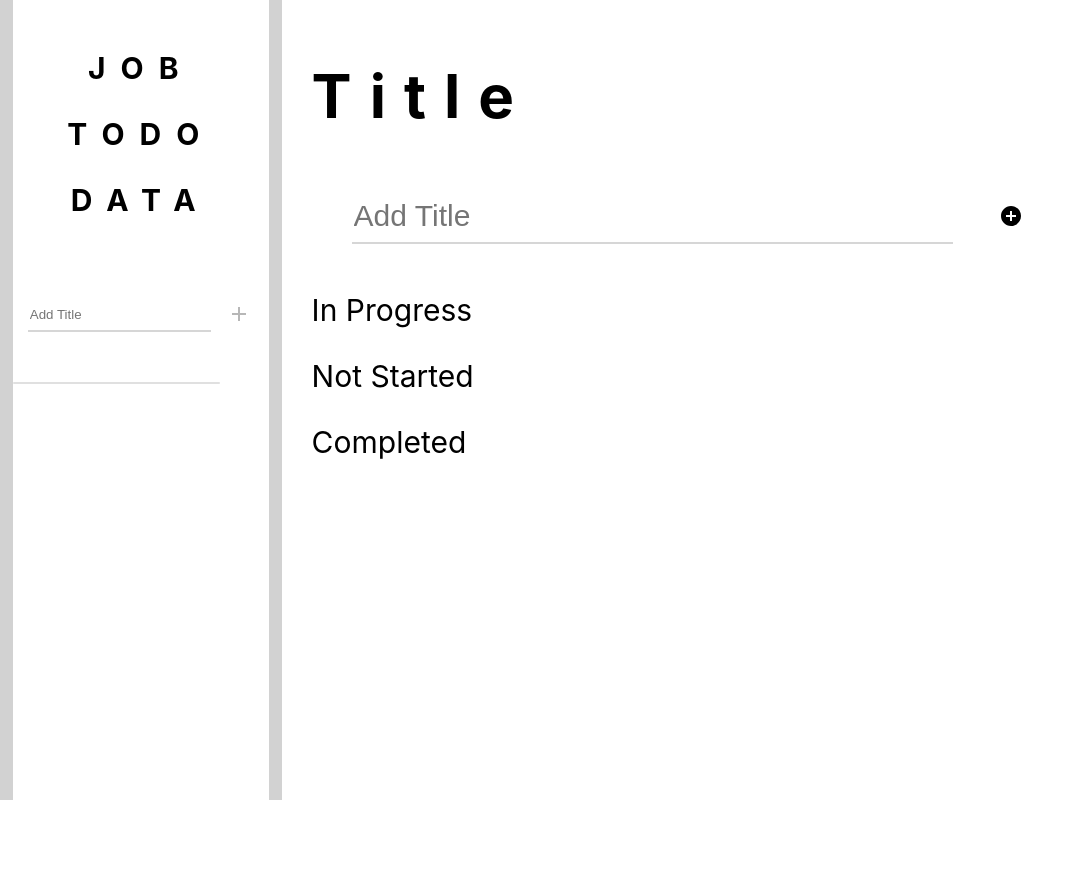
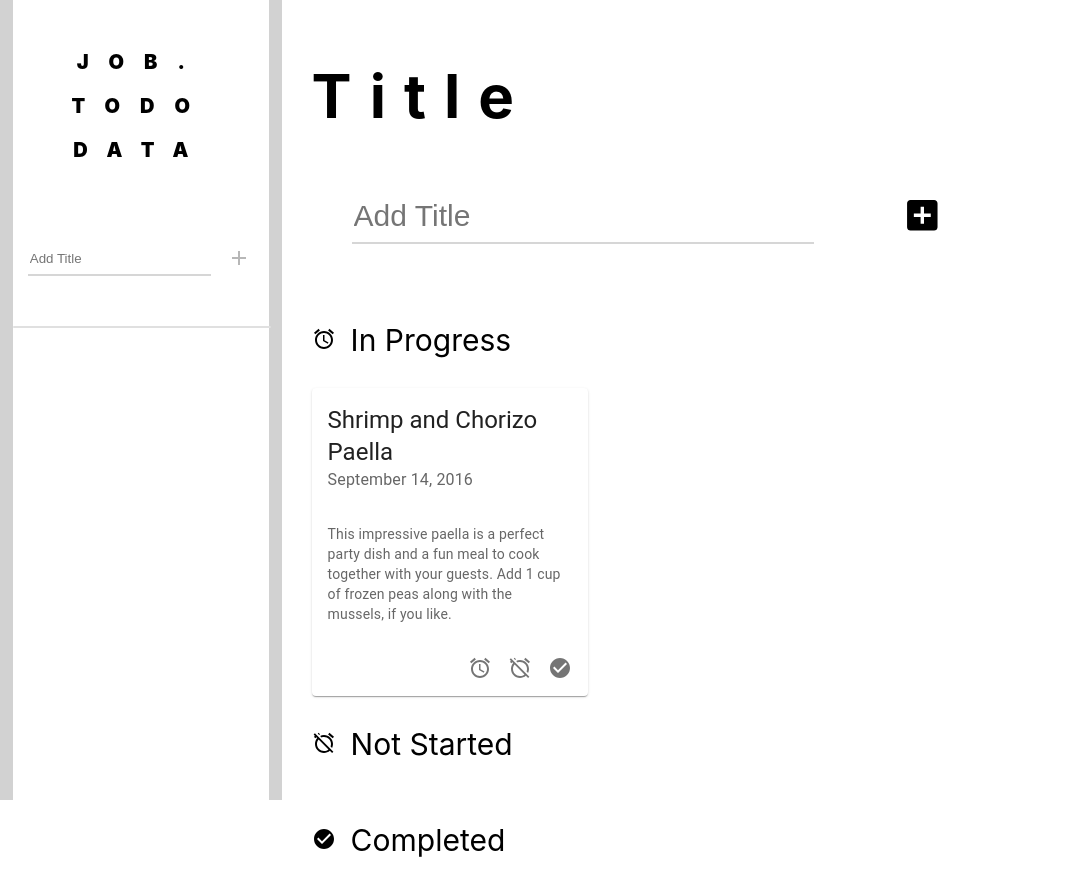
Before and after one commit to anAstrnt/job-todolist, a React (Create React App) app: page / in a window 1280 px wide. Shown: the whole page, without its empty margins (0-1084 px from the left). Before the commit the page ends 800 px from the top, so only its background shows below. Built offline with nearby package versions, Linux system fonts and the light colour scheme.

Commit message:
💄 iconやtodoの見た目を追加

```diff
--- a/src/components/TitleAddBar.module.css
+++ b/src/components/TitleAddBar.module.css
@@ -8,10 +8,14 @@
 .appName {
   margin-top: 50px;
   margin-bottom: 80px;
-  font-size: 30px;
-  letter-spacing: 0.5em;
+  font-size: 20px;
+  letter-spacing: 1em;
   font-weight: 700;
   text-align: center;
+}
+
+.appName p {
+  font-weight: 900;
 }
 
 .addTitleForm {
--- a/src/components/TitleAddBar.tsx
+++ b/src/components/TitleAddBar.tsx
@@ -54,7 +54,7 @@ const TitleAddBar: React.FC = () => {
   return (
     <div className={styles.titleAddBar}>
       <div className={styles.appName}>
-        <p>JOB</p>
+        <p>JOB.</p>
         <p>TODO</p>
         <p>DATA</p>
       </div>
@@ -70,10 +70,14 @@ const TitleAddBar: React.FC = () => {
           }
         />
         <button disabled={!inputTitle} type="submit" className={styles.addTitleButton}>
-          <AddIcon sx={{ marginLeft: "10px" }} />
+          <AddIcon sx={{ marginLeft: "10px", cursor: "pointer" }} />
         </button>
       </form>
-      <List sx={titleList} aria-label="mailbox folders" style={{ width: "80%" }}>
+      <List
+        sx={titleList}
+        aria-label="todoLists"
+        style={{ width: "100%", marginLeft: "auto" }}
+      >
         {titleLists.map((title) => (
           <div key={title.id}>
             <Link to={title.link}>
--- a/src/components/TodoPages.module.css
+++ b/src/components/TodoPages.module.css
@@ -38,7 +38,6 @@
 .addTodoButton {
   background-color: white;
   border: none;
-  margin-left: 40px;
 }
 
 .todoStatus {
@@ -50,10 +49,25 @@
   font-size: 30px;
 }
 
+.inProgressTitle p {
+  display: inline-block;
+  margin-left: 15px;
+}
+
 .notStarted {
   font-size: 30px;
+}
+
+.notStartedTitle p {
+  display: inline-block;
+  margin-left: 15px;
 }
 
 .completed {
   font-size: 30px;
 }
+
+.completedTitle p {
+  display: inline-block;
+  margin-left: 15px;
+}
--- a/src/components/TodoPages.tsx
+++ b/src/components/TodoPages.tsx
@@ -1,6 +1,16 @@
 import React from "react";
 import styles from "./TodoPages.module.css";
-import AddCircleOutlinedIcon from "@mui/icons-material/AddCircleOutlined";
+import AddBoxIcon from "@mui/icons-material/AddBox";
+
+import Card from "@mui/material/Card";
+import CardHeader from "@mui/material/CardHeader";
+import CardContent from "@mui/material/CardContent";
+import CardActions from "@mui/material/CardActions";
+import IconButton from "@mui/material/IconButton";
+import AlarmIcon from "@mui/icons-material/Alarm";
+import AlarmOffIcon from "@mui/icons-material/AlarmOff";
+import CheckCircleIcon from "@mui/icons-material/CheckCircle";
+import Typography from "@mui/material/Typography";
 
 export const TodoPages = () => {
   return (
@@ -15,19 +25,52 @@ export const TodoPages = () => {
             className={styles.inputTodo}
           />
           <button type="submit" className={styles.addTodoButton}>
-            <AddCircleOutlinedIcon />
+            <AddBoxIcon sx={{ width: "20%", height: "20%" }} />
           </button>
         </form>
       </div>
       <div className={styles.todoStatus}>
         <div className={styles.inProgress}>
-          <p>In Progress</p>
+          <div className={styles.inProgressTitle}>
+            <AlarmIcon />
+            <p>In Progress</p>
+          </div>
+          <Card sx={{ maxWidth: 276 }}>
+            <CardHeader
+              title="Shrimp and Chorizo Paella"
+              subheader="September 14, 2016"
+            />
+            <CardContent>
+              <Typography variant="body2" color="text.secondary">
+                This impressive paella is a perfect party dish and a fun meal to cook
+                together with your guests. Add 1 cup of frozen peas along with the
+                mussels, if you like.
+              </Typography>
+            </CardContent>
+            <CardActions disableSpacing sx={{ justifyContent: "right" }}>
+              <IconButton aria-label="in progress">
+                <AlarmIcon />
+              </IconButton>
+              <IconButton aria-label="not started">
+                <AlarmOffIcon />
+              </IconButton>
+              <IconButton aria-label="completed">
+                <CheckCircleIcon />
+              </IconButton>
+            </CardActions>
+          </Card>
         </div>
         <div className={styles.notStarted}>
-          <p>Not Started</p>
+          <div className={styles.notStartedTitle}>
+            <AlarmOffIcon />
+            <p>Not Started</p>
+          </div>
         </div>
         <div className={styles.completed}>
-          <p>Completed</p>
+          <div className={styles.completedTitle}>
+            <CheckCircleIcon />
+            <p>Completed</p>
+          </div>
         </div>
       </div>
     </div>
```
